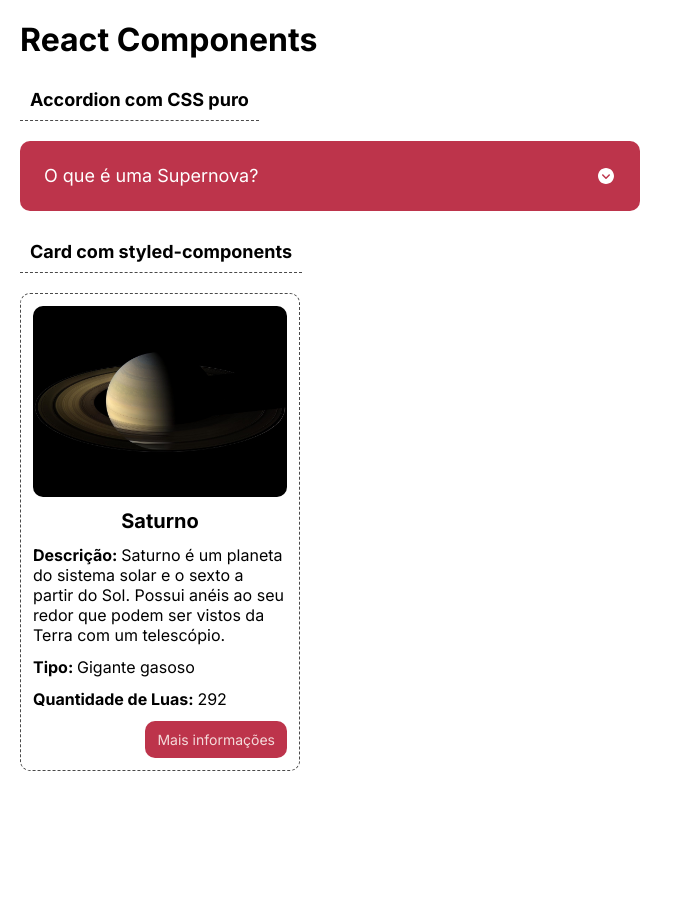
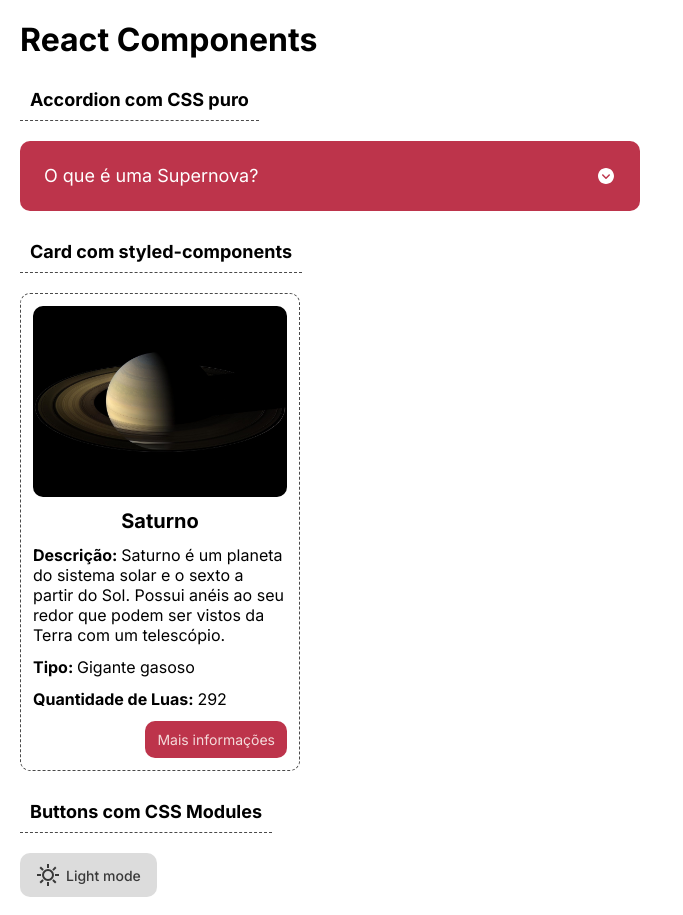
Before and after one commit to th-cs/react-components, a React (Vite) app: page / in a window 1280 px wide. Shown: the top 915 px of the page, without its empty margins (0-683 px from the left). Before the commit the page ends 800 px from the top, so only its background shows below. Built offline with nearby package versions, Linux system fonts and the light colour scheme.

Commit message:
feat: Add Buttons components

```diff
--- a/src/App.jsx
+++ b/src/App.jsx
@@ -1,9 +1,14 @@
 import "./App.css";
 import Accordion from "./components/Accordion/Accordion.jsx";
 import Card from "./components/Card/Card.jsx";
+import LightButton from "./components/Buttons/LightButton.jsx";
+import DarkButton from "./components/Buttons/DarkButton.jsx";
 import saturnImg from "./assets/images/saturn-img.jpg"
+import sunIcon from "./assets/icons/sun-icon.svg"
+import moonIcon from "./assets/icons/moon-icon.svg"
 
 function App() {
+
 	return(
 		<main>
 			<h1>React Components</h1>
@@ -29,6 +34,17 @@ function App() {
 					moons="292"
 					link="https://en.wikipedia.org/wiki/Saturn"/>
 			</section>
+			<section className="component">
+				<h2>Buttons com CSS Modules</h2>
+				<LightButton
+					icon={sunIcon}
+					altText="Ícone do Sol"
+					content="Light mode"/>
+				<DarkButton
+					icon={moonIcon}
+					altText="Ícone da Lua"
+					content="Dark mode"/>
+			</section>
 		</main>
 	);
 }
--- /dev/null
+++ b/src/components/Buttons/DarkButton.jsx
@@ -0,0 +1,15 @@
+import styles from "./DarkButton.module.css";
+
+function DarkButton({ icon, altText, content }) {
+	return (
+		<button className={styles.button}>
+			<img
+				className={styles.buttonImg}
+				src={icon}
+				alt={altText}/>
+			<span className={styles.buttonSpan}>{content}</span>
+		</button>
+	);
+}
+
+export default DarkButton;
--- /dev/null
+++ b/src/components/Buttons/DarkButton.module.css
@@ -0,0 +1,28 @@
+/* CSS Modules */
+.button {
+	display: flex;
+	align-items: center;
+	gap: 6px;
+	padding: 10px 16px;
+	width: fit-content;
+	background: #393939;
+	border-radius: 10px;
+	cursor: pointer;
+
+	transition: background-color 0.1s linear;
+}
+
+.button:hover {
+	background: #202020;
+}
+
+.buttonImg {
+	width: 24px;
+	height: 24px;
+}
+
+.buttonSpan {
+	color: #DCDCDC;
+	font-size: 14px;
+	font-weight: 500;
+}
--- /dev/null
+++ b/src/components/Buttons/LightButton.jsx
@@ -0,0 +1,15 @@
+import styles from "./LightButton.module.css";
+
+function LightButton({ icon, altText, content }) {
+	return (
+		<button className={styles.button}>
+			<img
+				className={styles.buttonImg}
+				src={icon}
+				alt={altText}/>
+			<span className={styles.buttonSpan}>{content}</span>
+		</button>
+	);
+}
+
+export default LightButton;
--- /dev/null
+++ b/src/components/Buttons/LightButton.module.css
@@ -0,0 +1,28 @@
+/* CSS Modules */
+.button {
+	display: flex;
+	align-items: center;
+	gap: 6px;
+	padding: 10px 16px;
+	width: fit-content;
+	background: #DCDCDC;
+	border-radius: 10px;
+	cursor: pointer;
+
+	transition: background-color 0.1s linear;
+}
+
+.button:hover {
+	background: #C5C5C5;
+}
+
+.buttonImg {
+	width: 24px;
+	height: 24px;
+}
+
+.buttonSpan {
+	color: #393939;
+	font-size: 14px;
+	font-weight: 500;
+}
```
Also changed, not shown: src/assets/icons/moon-icon.svg (added), src/assets/icons/sun-icon.svg (added).
